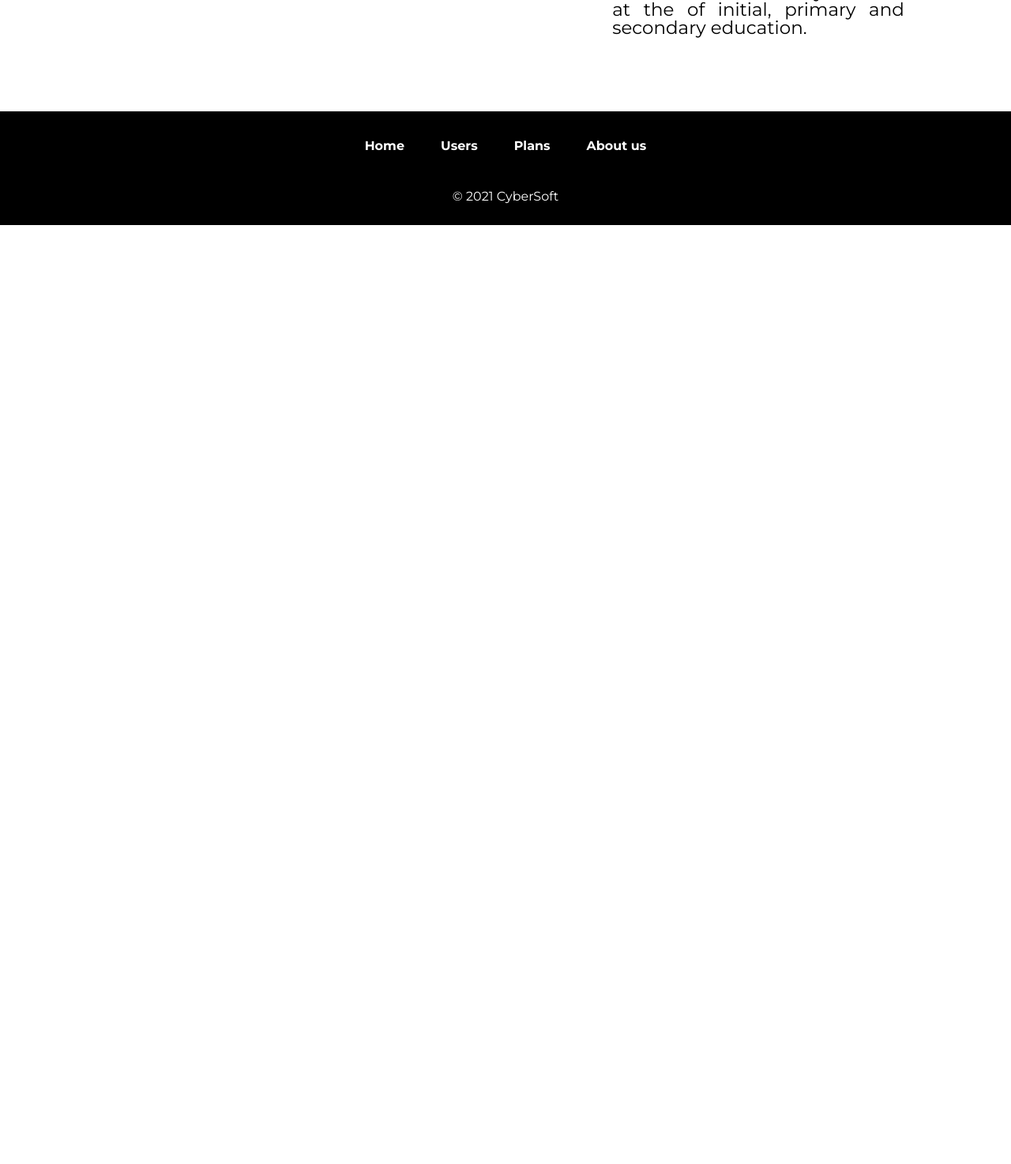
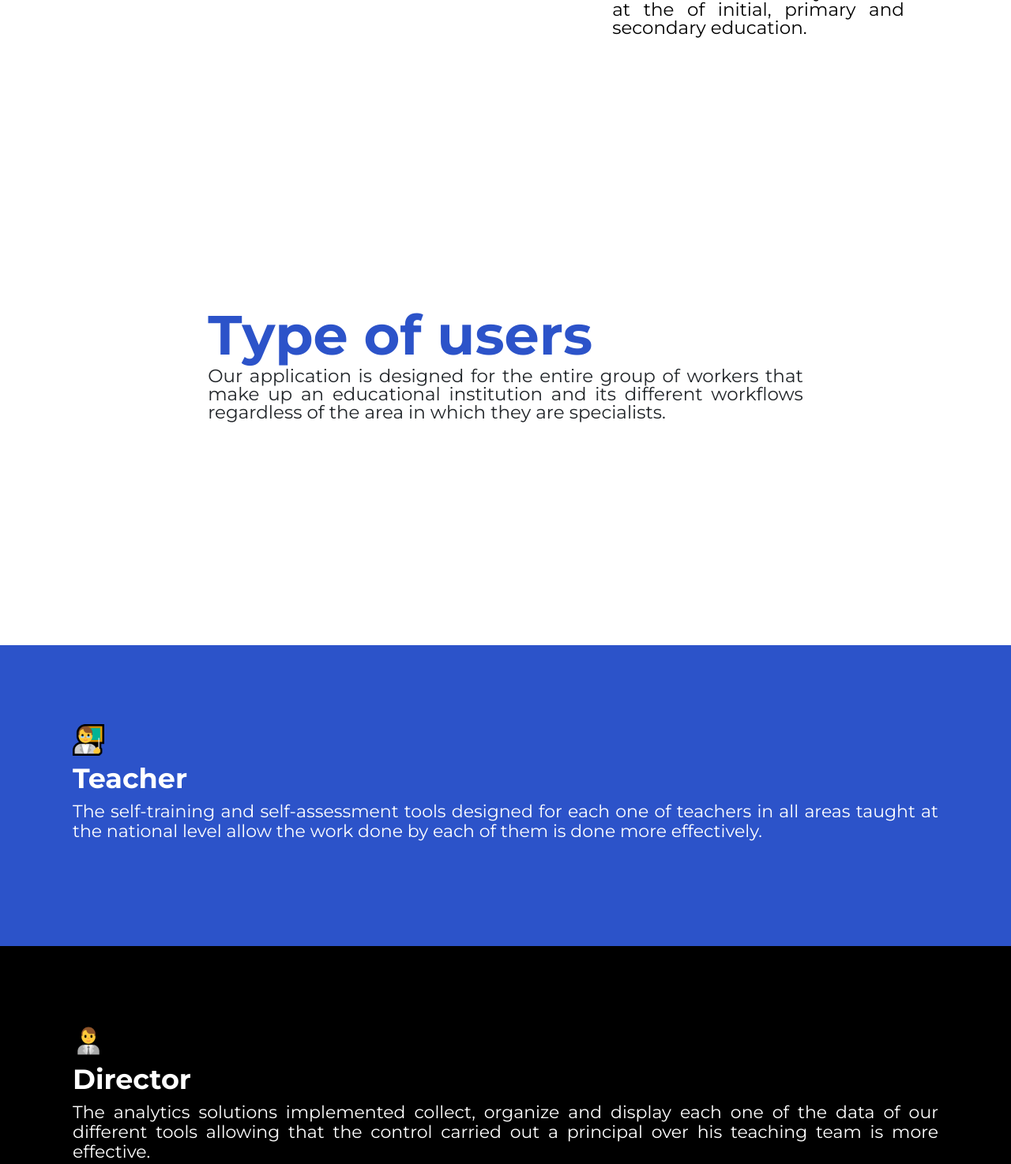
Before and after one commit to oscar14pm/landing-page-asimov, a plain HTML site: page index.html in a window 1280 px wide. Shown: the part 627-2101 px from the top of the page at 79% size. Before the commit the page ends 912 px from the top, so only its background shows below. Drawn offline with nearby package versions, Linux system fonts and the light colour scheme.

Commit message:
feat: type of users section added

```diff
--- a/css/styles.css
+++ b/css/styles.css
@@ -57,6 +57,33 @@ body nav li {
     font-weight: bold;
 }
 
+/* Section 3 */
+.tf_three{
+    padding: 20% 20%;
+}
+.tf_three h1 {
+    font-weight: bold;
+    font-size: 70px;
+    padding-right: 20px;
+    line-height: 65px;
+}
+.tf_three p {
+    font-size: 23px;
+    line-height: 23px;
+}
+
+.td_three {
+    padding: 8% 80px;
+}
+.td_three h2 {
+    font-weight: bold;
+    font-size: 35px;
+}
+.td_three p {
+    font-size: 22px;
+    line-height: 25px;
+}
+
 /* Footer */
 footer{
     background-color: black;
--- a/index.html
+++ b/index.html
@@ -81,6 +81,46 @@
                     </figure>
                 </div>
             </div>
+
+            <!-- Section 3 -->
+            <div class="row">
+                <div id="users" class="col-xxl-6">
+                    <figure class="tf_three">
+                        <h1 style="color: #2C53C9">
+                            Type of users
+                        </h1>
+                        <p style="text-align: justify;">
+                            Our application is designed for the entire group
+                            of workers that make up an educational institution and
+                            its different workflows regardless of the area in which they are specialists.
+                        </p>
+                    </figure>
+                </div>
+                <div class="col-xxl-3" style="background-color: #2C53C9">
+                    <figure class="td_three">
+                        <img src="images/male-teacher.png" class="img-fluid mb-2" alt="..." style="width: 40px; height: 40px">
+                        <h2 style="color: white">
+                            Teacher
+                        </h2>
+                        <p style="color: white; text-align: justify;">
+                            The self-training and self-assessment tools designed for each one of teachers in all
+                            areas taught at the national level allow the work done by each of them is done more effectively.
+                        </p>
+                    </figure>
+                </div>
+                <div class="col-xxl-3" style="background-color: black">
+                    <figure class="td_three">
+                        <img src="images/male-office-worker.png" class="img-fluid mb-2" alt="..." style="width: 40px; height: 40px">
+                        <h2 style="color: white">
+                            Director
+                        </h2>
+                        <p style="color: white; text-align: justify;">
+                            The analytics solutions implemented collect, organize and display each one of the data
+                            of our different tools allowing that the control carried out a principal over his teaching team is more effective.
+                        </p>
+                    </figure>
+                </div>
+            </div>
         </div>
     </body>
 
```
Also changed, not shown: images/male-office-worker.png (added), images/male-teacher.png (added), 1 other file.
